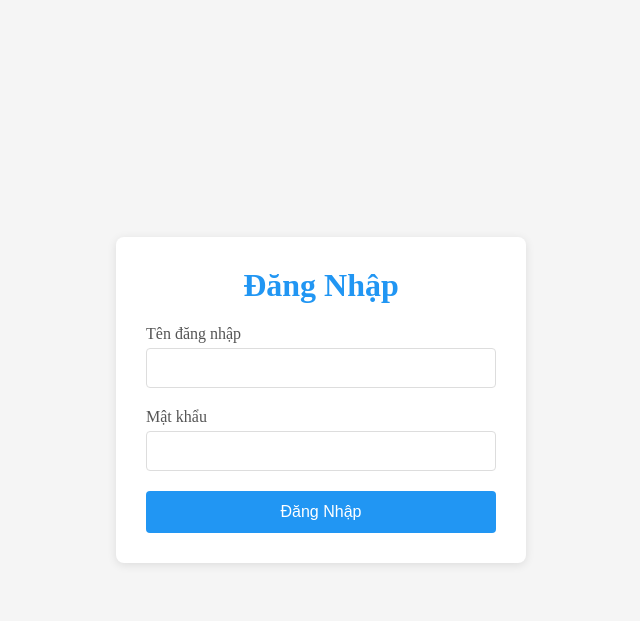
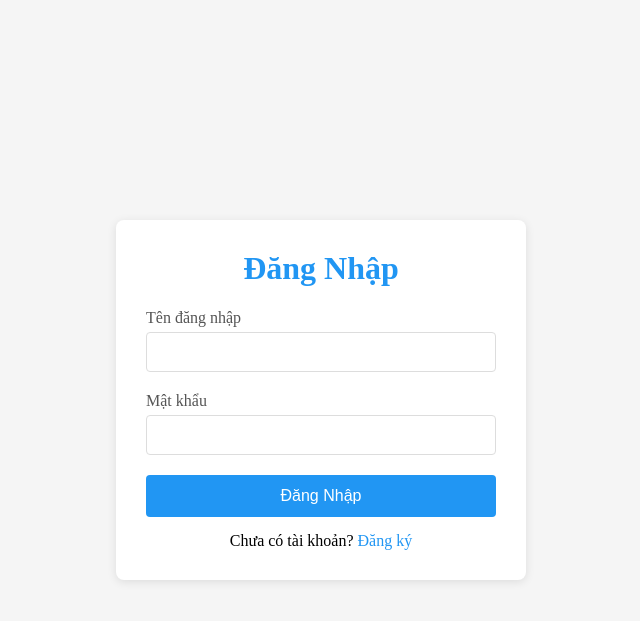
Before and after one commit to phamleanh05/Smart_Energy_Monitoring, a PHP site: page /login.php in a window 1280 px wide. Shown: the top 621 px of the page, without its empty margins (319-959 px from the left). Run offline with PHP 8.4, Linux system fonts and the light colour scheme.

```diff
--- a/login.php
+++ b/login.php
@@ -105,6 +105,14 @@ if ($_SERVER['REQUEST_METHOD'] == 'POST') {
             margin-bottom: 15px;
             text-align: center;
         }
+        .register-link {
+            text-align: center;
+            margin-top: 15px;
+        }
+        .register-link a {
+            color: #2196F3;
+            text-decoration: none;
+        }
     </style>
 </head>
 <body>
@@ -128,6 +136,10 @@ if ($_SERVER['REQUEST_METHOD'] == 'POST') {
 
             <button type="submit">Đăng Nhập</button>
         </form>
+
+        <div class="register-link">
+            Chưa có tài khoản? <a href="register.php">Đăng ký</a>
+        </div>
     </div>
 </body>
 </html>
```
